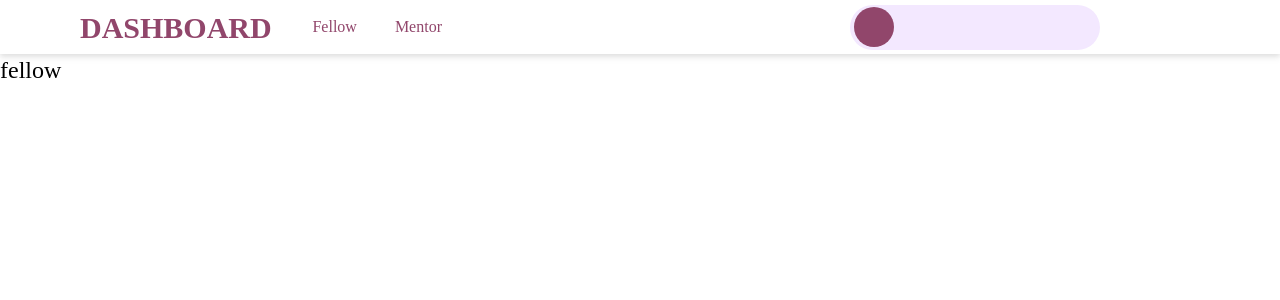
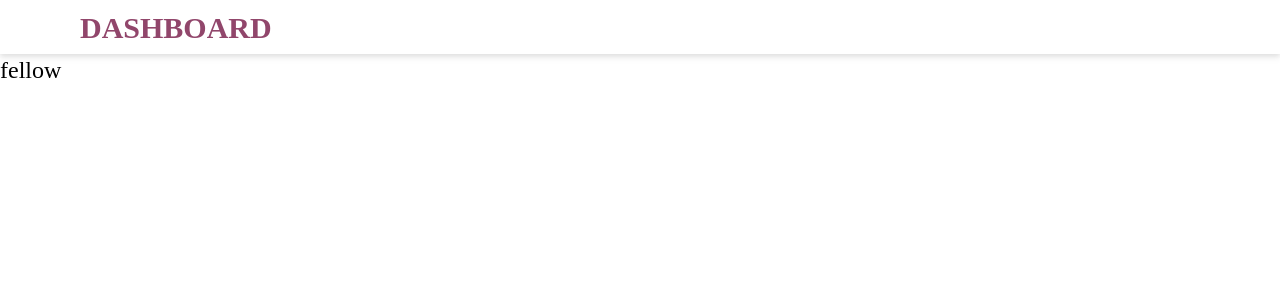
Before and after one commit to Saridraj/PHD, a Next.js app: page /fellow in a window 1280 px wide. Shown: the top 300 px of the page. Built offline with nearby package versions, Linux system fonts and the light colour scheme; a web font is replaced by a local one.

Commit message:
nav update

```diff
--- a/components/Nav.js
+++ b/components/Nav.js
@@ -48,7 +48,7 @@ function Nav() {
 
 
                 {click ?(
-                                    <ul  className="md:flex md:items-center z-[-1] md:z-auto md:static absolute w-full left-0 md:w-auto md:py-0 py-4 md:pl-0 pl-7 mt-[250px] md:mt-0 bg-white md:opacity-100 opacity-100  transition-all ease-in duration-500   " >
+                                    <ul  className="md:flex md:items-center z-[-1] md:z-auto md:static absolute w-full left-0 md:w-auto md:py-0 py-4 md:pl-0 pl-7  md:mt-0 bg-white md:opacity-100 opacity-100   transition-all ease-in duration-500  top-12  " >
                                     <li className=" m-2 flex  items-center">
                                         <Link href='/fellow'><button onClick={handleClick}>Fellow</button></Link>
                                     </li>
@@ -84,7 +84,7 @@ function Nav() {
                                 </ul>
 
                 ):(
-                    <ul className="md:flex md:items-center z-[-1] md:z-auto md:static absolute w-full left-0 md:w-auto md:py-0 py-4 md:pl-0 pl-7 mt-[200px] md:mt-0 bg-white md:opacity-100  opacity-0 transition-all top-[-200px] ease-in-out " >
+                    <ul className="md:flex md:items-center z-[-1] md:z-auto md:static absolute w-full left-0 md:w-auto md:py-0 py-4 md:pl-0 pl-7  md:mt-0 bg-white md:opacity-0 opacity-100 duration-500 transition-all top-[-200px] " >
                     <li className=" m-2 flex  items-center">
                         <Link href='/fellow'><button>Fellow</button></Link>
                     </li>
```
